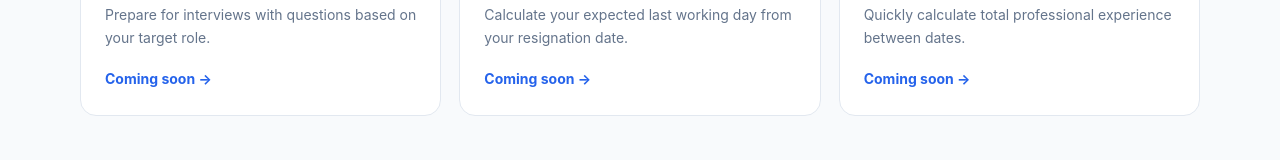
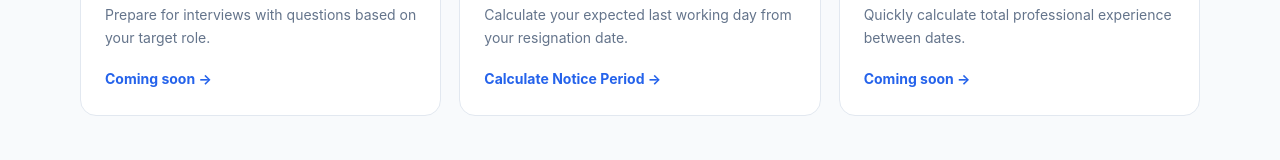
Before and after one commit to joblish/joblish.github.io, a plain HTML site: page index.html in a window 1280 px wide. Shown: the part 1325-1485 px from the top of the page. Drawn offline with Linux system fonts and the light colour scheme.

Commit message:
Update index.html

```diff
--- a/index.html
+++ b/index.html
@@ -646,8 +646,8 @@
             <p>
               Calculate your expected last working day from your resignation date.
             </p>
-            <a href="#" class="tool-link">
-              Coming soon →
+            <a href="notice-period-calculator.html" class="tool-link">
+              Calculate Notice Period →
             </a>
           </div>
 
```
